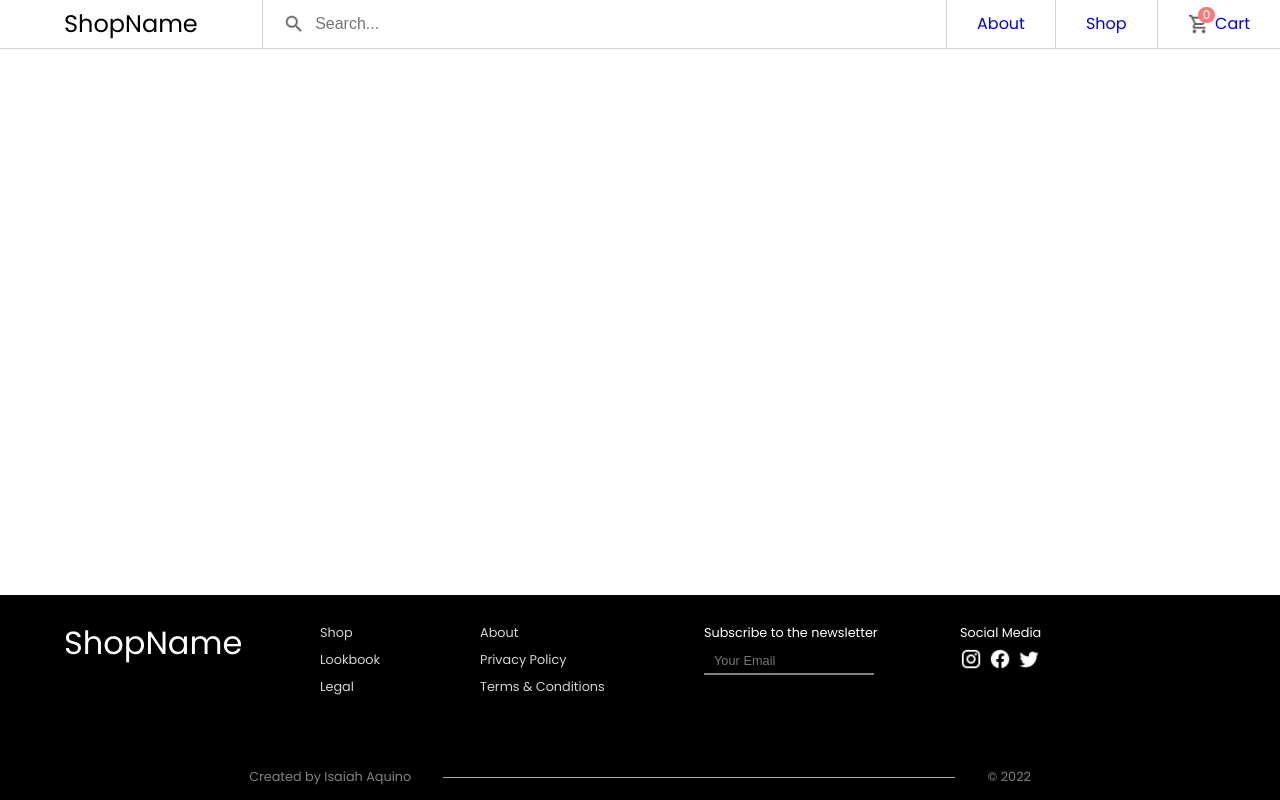
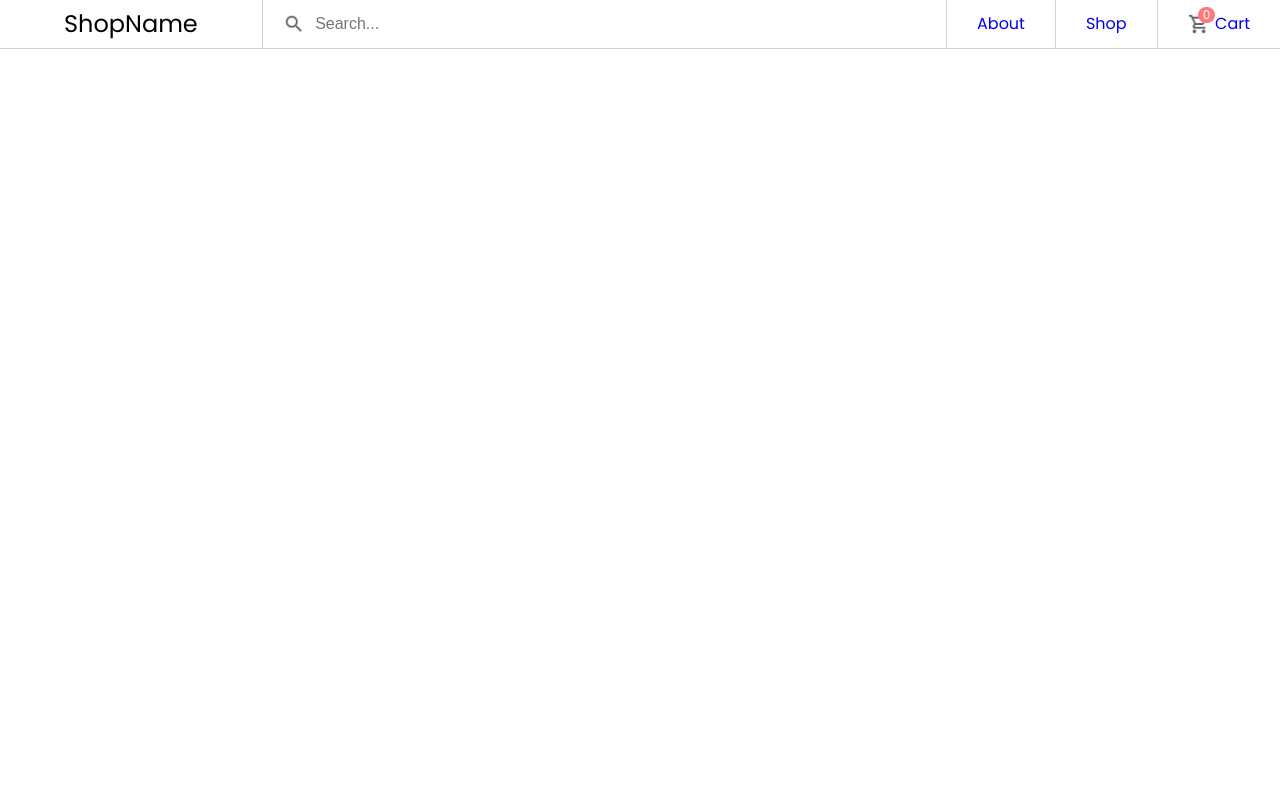
Before and after one commit to isaiahaquino/odin, a React (Create React App) app in the folder Projects/project_shopping-cart/: page / in a window 1280 px wide. Shown: the top 800 px of the page. Built offline with nearby package versions, Linux system fonts and the light colour scheme.

Commit message:
Project: shopping cart; fix footer

```diff
--- a/Projects/project_shopping-cart/src/pages/HomePage.js
+++ b/Projects/project_shopping-cart/src/pages/HomePage.js
@@ -5,9 +5,14 @@ import Footer from '../components/Footer';
 function HomePage(props) {
   return (
     <div className='homePage'>
+
       <Header
       cartItems={props.cartItems}
       />
+
+      <div className='homeMain'>
+
+      </div>
 
       <Footer />
     </div>
--- a/Projects/project_shopping-cart/src/styles/Footer.css
+++ b/Projects/project_shopping-cart/src/styles/Footer.css
@@ -42,10 +42,13 @@
 }
 
 .subscribe, .social {
-  width: 20vw;
   display: flex;
   flex-direction: column;
   gap: .5rem;
+}
+
+.subscribe {
+  width: 25vw;
 }
 
 .subscribe input {
@@ -54,6 +57,10 @@
   color: white;
   border: none;
   border-bottom: solid 2px grey;
+}
+
+.social {
+  width: 15vw;
 }
 
 .social div {
--- a/Projects/project_shopping-cart/src/styles/HomePage.css
+++ b/Projects/project_shopping-cart/src/styles/HomePage.css
@@ -4,3 +4,7 @@
   display: flex;
   flex-direction: column;
 }
+
+.homeMain {
+  min-height: 100vh;
+}
```
